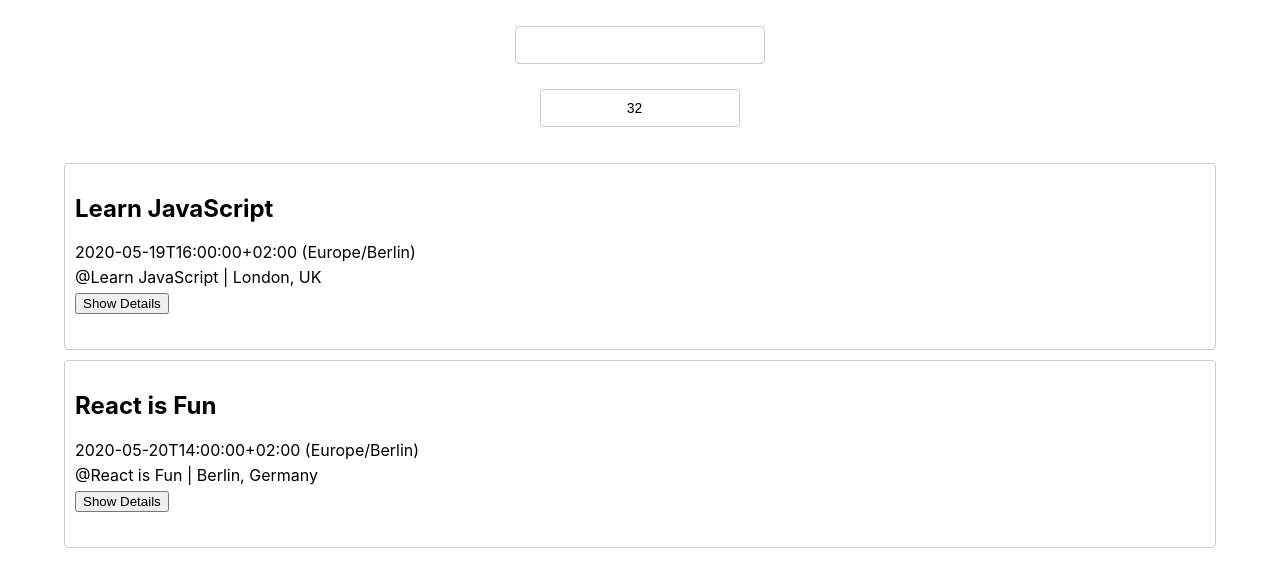
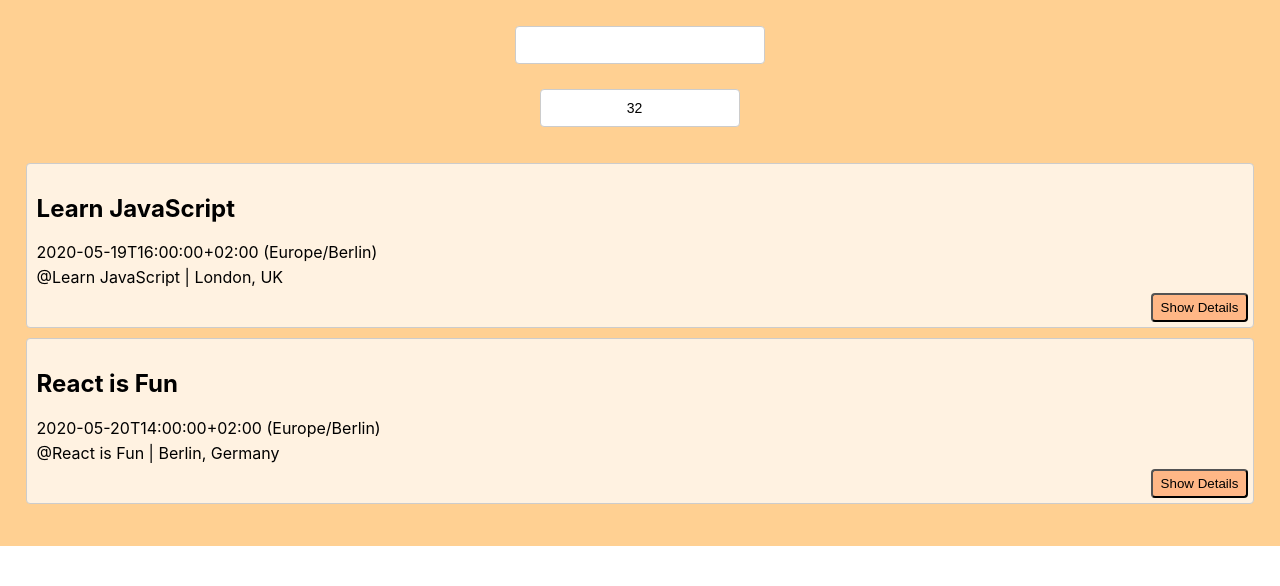
Before and after one commit to kblackston23/Meet-App, a React (Create React App) app: page / in a window 1280 px wide. Shown: the top 586 px of the page. Built offline with nearby package versions, Linux system fonts and the light colour scheme; what atatus-spa would draw is missing.

Commit message:
Updating some styling

```diff
--- a/src/App.css
+++ b/src/App.css
@@ -1,7 +1,8 @@
 @import url(https://fonts.googleapis.com/css?family=Roboto:500);
 .App {
   text-align: center;
-  padding: 2% 5%;
+  padding: 2%;
+  background-color: #ffd092;
 }
 
 .App * {
@@ -63,7 +64,7 @@
 .suggestions > li {
   text-align: left;
   padding: 8px 6px 8px 10px;
-  background-color: #eee;
+  background-color: rgb(255, 230, 226);
   cursor: default;
 }
 
@@ -73,7 +74,7 @@
 }
 
 .suggestions > li:hover {
-  background-color: #bcdcdb;
+  background-color: rgb(177, 143, 123);
 }
 
 .event {
@@ -83,9 +84,10 @@
   border: 1px solid #ccc;
   border-radius: 4px;
   position: relative;
+  background-color: rgba(255, 255, 255, 0.726);
 }
 
-.details-btn {
+.show-details {
   position: absolute;
   right: 5px;
   bottom: 5px;
@@ -93,6 +95,18 @@
   border-radius: 4px;
   outline: none;
   cursor: pointer;
+  background-color: rgb(255, 183, 134);
+}
+
+.hide-details {
+  position: absolute;
+  right: 5px;
+  bottom: 5px;
+  padding: 5px 8px;
+  border-radius: 4px;
+  outline: none;
+  cursor: pointer;
+  background-color: rgb(255, 183, 134);
 }
 
 .name {
@@ -130,6 +144,8 @@
 
 .Alert {
   position: relative;
+  font-weight: bold;
+  font-size: 16px;
 }
 
 .data-vis-wrapper {
@@ -197,8 +213,6 @@
   font-family: "Roboto";
 }
 
-
-
 @media only screen and (min-width: 992px) {
   .data-vis-wrapper {
     flex-direction: row;
```
